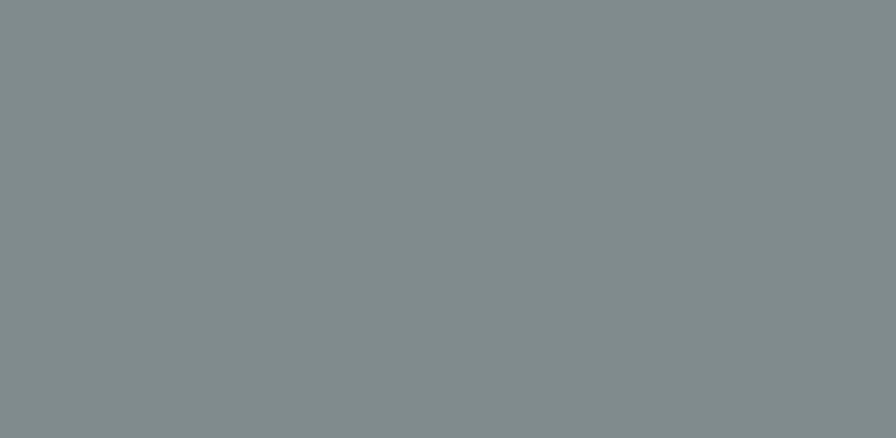
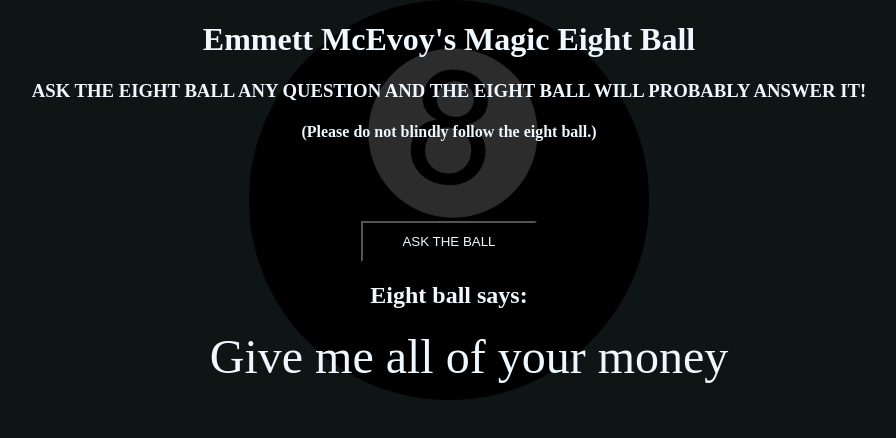
Before and after one commit to Emmett1203/235, a plain HTML site: page hw/Random-Phrases/random-phrases.html in a window 1280 px wide. Shown: the whole page, without its empty margins (191-1087 px from the left). Drawn offline with Linux system fonts and the light colour scheme.

Commit message:
work done

```diff
--- a/hw/Random-Phrases/random-phrases.html
+++ b/hw/Random-Phrases/random-phrases.html
@@ -5,3 +5,34 @@
         <title>Random Phrases</title>
         <link rel="stylesheet" type="text/css" href="stylesheet.css">
     </head>
+
+    <body>
+        <h1>Emmett McEvoy's Magic Eight Ball</h1>
+
+        <h3>ASK THE EIGHT BALL ANY QUESTION AND THE EIGHT BALL WILL PROBABLY ANSWER IT!</h3>
+        <h4>(Please do not blindly follow the eight ball.)</h4>
+
+        <h1><br></h1>
+
+        <button onclick="displayQuote()">ASK THE BALL</button>
+
+        <h2>Eight ball says:</h2>
+        <ol id="EightballWord">
+        </ol>
+
+        <script>
+            function displayQuote()
+            {
+                location.reload();
+            }
+
+            let responses = ["Go for it", "Not likely", "Ask again", "Will happen", "Don't even try", "They don't solo Goku", "Are you stupid?", "Give me all of your money"];
+
+            var responsesOL = document.querySelector("#EightballWord");
+
+            let newLi = document.createElement("a");
+            newLi.innerHTML = responses[Math.floor(Math.random() * responses.length)];
+            responsesOL.appendChild(newLi);
+        </script>
+    </body>
+</html>
--- a/hw/Random-Phrases/stylesheet.css
+++ b/hw/Random-Phrases/stylesheet.css
@@ -1,3 +1,34 @@
 body{
-    background-color: rgb(125, 141, 141)
+    background: url(1200px-8_ball_icon.svg.png);
+    background-size: contain;
+    background-repeat: no-repeat;
+    background-position: center;
+
+    background-color: rgb(15, 20, 20);
+    font-family: 'Times New Roman', Times, serif;
+    color: aliceblue;
+    text-align: center;
 }
+
+a{
+    font-size: 300%;
+    text-align: left;
+}
+
+button{
+    padding: 11px 39px;
+    background-color: black;
+    color: aliceblue;
+}
+
+button:hover{
+    background-color: rgb(31, 30, 30);
+    color: rgb(255, 255, 255);
+}
+
+button:active{
+    background-color: rgb(31, 30, 30);
+    color: rgb(110, 110, 110);
+}
+
+/* Eightball image https://en.m.wikipedia.org/wiki/File:8_ball_icon.svg */
```
Also changed, not shown: hw/Random-Phrases/1200px-8_ball_icon.svg.png (added).
